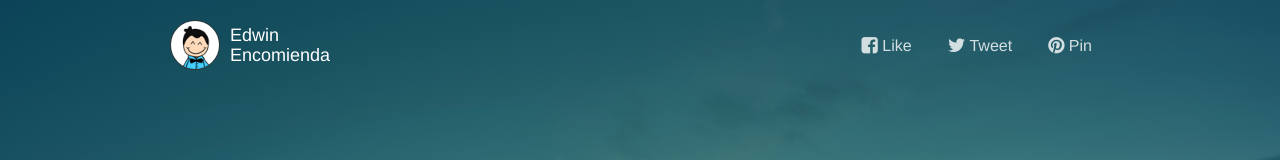
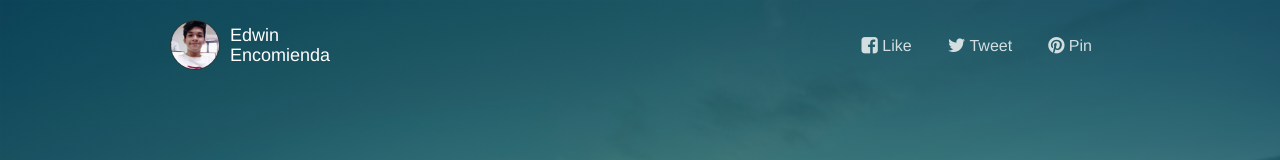
Before and after one commit to dwindev/dwin-dev.github.io, a plain HTML site: page index.html in a window 1280 px wide. Shown: the top 160 px of the page. Drawn offline with Linux system fonts and the light colour scheme.

Commit message:
change logo

```diff
--- a/index.html
+++ b/index.html
@@ -31,7 +31,7 @@
                     <a href="http://www.creative-tim.com">
                         <div class="logo-container">
                             <div class="logo">
-                                <img src="assets/img/new_logo.png" alt="Creative Tim Logo">
+                                <img src="assets/img/new_logo.jpg" alt="Creative Tim Logo">
                             </div>
                             <div class="brand">
                                 Edwin Encomienda
```
Also changed, not shown: assets/img/ew.png (renamed from assets/img/new_logo.png), assets/img/new_logo.jpg (added).
